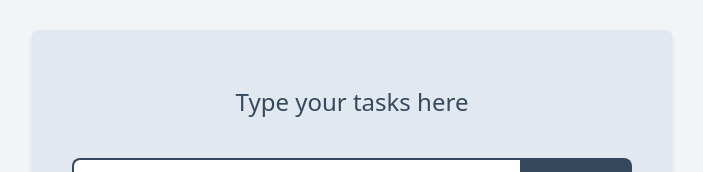
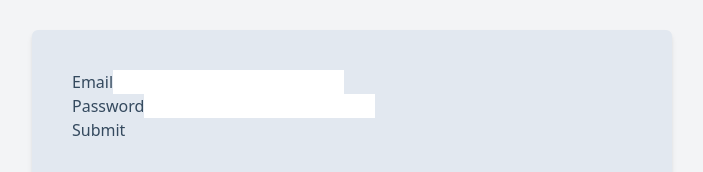
Before and after one commit to Chanksela/todoist-spa, a Vue app: page / in a window 1280 px wide. Shown: the part 130-302 px from the top of the page, without its empty margins (288-991 px from the left). Built offline with nearby package versions, Linux system fonts and the light colour scheme; no server answers; the database is empty.

Commit message:
wip: simple user register testing

```diff
--- a/src/App.vue
+++ b/src/App.vue
@@ -1,5 +1,23 @@
 <template>
   <div class="flex flex-col gap-6 rounded-md bg-slate-200 p-10 shadow-md">
+    <div class="register">
+      <form @submit.prevent="storeUser">
+        <div>
+          <label for="email">Email</label>
+          <input type="email" name="email" id="email" v-model="userEmail" />
+        </div>
+        <div>
+          <label for="password">Password</label>
+          <input
+            type="password"
+            name="password"
+            id="password"
+            v-model="userPassword"
+          />
+        </div>
+        <button>Submit</button>
+      </form>
+    </div>
     <h1 class="py-4 text-center text-2xl">Type your tasks here</h1>
     <div class="relative inline-block w-full">
       <input
@@ -43,7 +61,7 @@
   </div>
 </template>
 <script>
-import db from "./firebase/init";
+import { db } from "./firebase/init";
 import {
   collection,
   onSnapshot,
@@ -51,6 +69,7 @@ import {
   doc,
   updateDoc,
 } from "firebase/firestore";
+import { getAuth, createUserWithEmailAndPassword } from "firebase/auth";
 
 import TaskItem from "./components/TaskItem.vue";
 import TaskChildItem from "./components/TaskChildItem.vue";
@@ -70,6 +89,8 @@ export default {
   },
   data() {
     return {
+      userEmail: "",
+      userPassword: "",
       newTask: "",
       tasks: [],
     };
@@ -115,6 +136,21 @@ export default {
         console.error("Error updating document: ", error);
       }
     },
+    storeUser() {
+      const auth = getAuth();
+      const email = this.userEmail;
+      const password = this.userPassword;
+      createUserWithEmailAndPassword(auth, email, password)
+        .then((userCreditentials) => {
+          console.log("userCreditentials", userCreditentials);
+          this.userEmail = "";
+          this.userPassword = "";
+        })
+        .catch((error) => {
+          this.userPassword = "";
+          console.error("Error creating user: ", error);
+        });
+    },
   },
   computed: {
     // filter current tasks
--- a/src/components/CompletedTaskItem.vue
+++ b/src/components/CompletedTaskItem.vue
@@ -15,7 +15,7 @@
 </template>
 <script>
 import { doc, updateDoc } from "firebase/firestore";
-import db from "../firebase/init";
+import { db } from "../firebase/init";
 
 import deleteTask from "../mixins/deleteTask";
 
--- a/src/components/TaskChildItem.vue
+++ b/src/components/TaskChildItem.vue
@@ -31,7 +31,7 @@
 </template>
 <script>
 import { doc, getDoc, updateDoc } from "firebase/firestore";
-import db from "../firebase/init";
+import { db } from "../firebase/init";
 import deleteTask from "@/mixins/deleteTask";
 
 import ButtonsWrapper from "./ui/ButtonsWrapper.vue";
--- a/src/components/TaskItem.vue
+++ b/src/components/TaskItem.vue
@@ -61,7 +61,7 @@
 </template>
 <script>
 import { doc, deleteDoc, updateDoc, getDoc } from "firebase/firestore";
-import db from "../firebase/init";
+import { db } from "../firebase/init";
 import { v4 as uuidv4 } from "uuid";
 
 import ButtonsWrapper from "./ui/ButtonsWrapper.vue";
--- a/src/firebase/init.js
+++ b/src/firebase/init.js
@@ -1,5 +1,6 @@
 import { initializeApp } from "firebase/app";
 import { getFirestore } from "firebase/firestore";
+import { getAuth } from "firebase/auth";
 
 const firebaseConfig = {
   apiKey: "AIzaSyC2L06uGh3NSS6vosoO_MNZeMi0JVt8Sg8",
@@ -12,5 +13,6 @@ const firebaseConfig = {
 
 // Initialize Firebase
 const app = initializeApp(firebaseConfig);
+const auth = getAuth(app);
 const db = getFirestore(app);
-export default db;
+export { auth, db };
--- a/src/mixins/deleteTask.js
+++ b/src/mixins/deleteTask.js
@@ -1,5 +1,5 @@
 import { doc, deleteDoc } from "firebase/firestore";
-import db from "../firebase/init";
+import { db } from "../firebase/init";
 
 export default {
   methods: {
```
